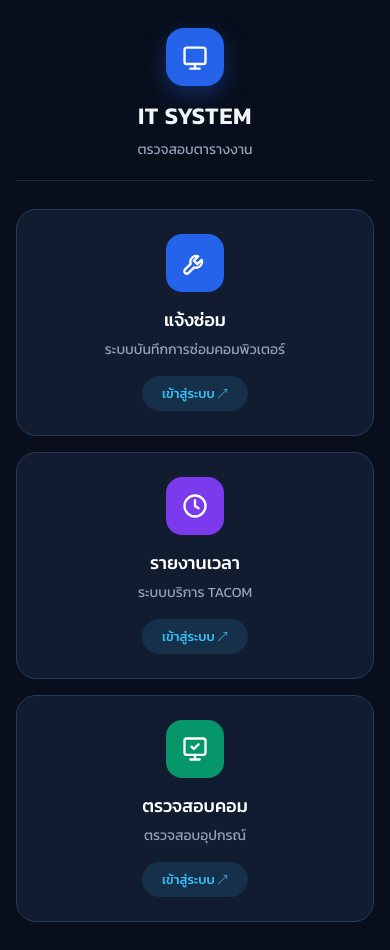
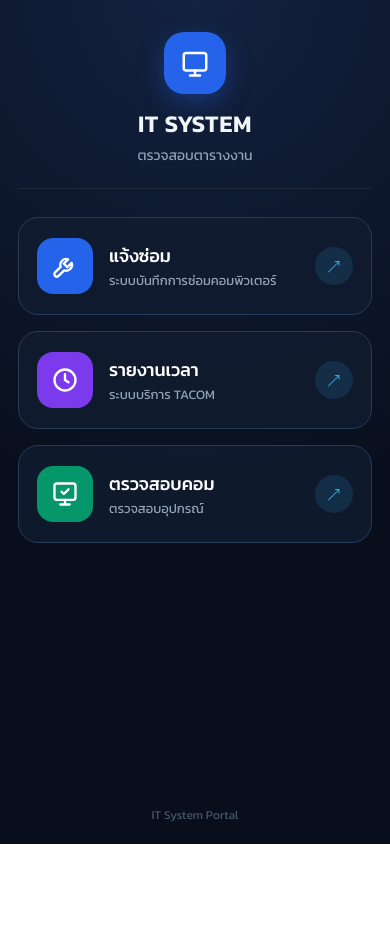
Before and after one commit to ponesatornjob-create/taeieina, a plain HTML site: page index.html in a window 390 px wide. After the commit the page ends 844 px from the top, so only its background shows below. Drawn offline with Linux system fonts and the light colour scheme.

Commit message:
Update index.html

```diff
--- a/index.html
+++ b/index.html
@@ -14,12 +14,17 @@
     box-sizing: border-box;
 }
 
+html, body {
+    height: 100%;
+}
+
 body {
     font-family: 'Kanit', sans-serif;
-    background: #080e1b;
+    background: radial-gradient(circle at top center, #132240 0%, #080e1b 60%);
     color: #f1f5f9;
-    min-height: 100vh;
-    min-height: 100dvh;
+    height: 100vh;
+    height: 100dvh;
+    overflow: hidden;
     display: flex;
     justify-content: center;
     align-items: center;
@@ -30,6 +35,8 @@ body {
     width: 100%;
     max-width: 1000px;
     margin: 0 auto;
+    display: flex;
+    flex-direction: column;
 }
 
 /* HEADER */
@@ -91,7 +98,7 @@ body {
     align-items: center;
     text-align: center;
     padding: 30px 20px;
-    background: #111c30;
+    background: rgba(17, 28, 48, 0.85);
     border: 1px solid #263b5a;
     border-radius: 22px;
     text-decoration: none;
@@ -120,6 +127,7 @@ body {
     align-items: center;
     justify-content: center;
     margin: 0 auto 18px;
+    flex-shrink: 0;
 }
 
 .icon svg {
@@ -145,6 +153,10 @@ body {
 }
 
 /* TEXT */
+.card-text {
+    width: 100%;
+}
+
 .card h2 {
     font-size: 20px;
     font-weight: 500;
@@ -160,7 +172,9 @@ body {
 
 .btn {
     margin-top: auto;
-    display: inline-block;
+    display: inline-flex;
+    align-items: center;
+    justify-content: center;
     padding: 8px 18px;
     border-radius: 999px;
     background: rgba(56, 189, 248, 0.12);
@@ -168,33 +182,48 @@ body {
     font-weight: 500;
     color: #38bdf8;
     transition: background 0.25s ease;
+    flex-shrink: 0;
 }
 
 .card:hover .btn {
     background: rgba(56, 189, 248, 0.22);
 }
 
-/* MOBILE */
+/* FOOTER */
+.footer {
+    margin-top: 32px;
+    text-align: center;
+    font-size: 12px;
+    color: #475569;
+}
+
+/* MOBILE - ชิดบน เต็มตา ไม่โล่ง ไม่ต้องเลื่อน */
 @media (max-width: 768px) {
     body {
-        padding: 28px 16px;
+        align-items: flex-start;
+        padding: 32px 18px 20px;
+    }
+
+    .container {
+        max-width: 420px;
+        height: 100%;
     }
 
     .header {
         margin-bottom: 28px;
-        padding-bottom: 20px;
+        padding-bottom: 22px;
     }
 
     .logo {
-        width: 58px;
-        height: 58px;
-        border-radius: 18px;
+        width: 62px;
+        height: 62px;
+        border-radius: 20px;
         margin-bottom: 12px;
     }
 
     .logo svg {
-        width: 28px;
-        height: 28px;
+        width: 30px;
+        height: 30px;
     }
 
     .header h1 {
@@ -203,26 +232,34 @@ body {
 
     .header p {
         font-size: 14px;
+        margin-top: 4px;
     }
 
     .cards {
         flex-direction: column;
-        align-items: center;
         gap: 16px;
     }
 
     .card {
+        flex: none;
         width: 100%;
-        max-width: 360px;
-        padding: 24px 20px;
+        flex-direction: row;
+        align-items: center;
+        text-align: left;
+        padding: 20px 18px;
+        gap: 16px;
         border-radius: 20px;
     }
 
+    .card:hover {
+        transform: none;
+    }
+
     .icon {
-        width: 58px;
-        height: 58px;
+        width: 56px;
+        height: 56px;
         border-radius: 16px;
-        margin-bottom: 14px;
+        margin: 0;
     }
 
     .icon svg {
@@ -230,19 +267,39 @@ body {
         height: 28px;
     }
 
+    .card-text {
+        flex: 1;
+        min-width: 0;
+    }
+
     .card h2 {
         font-size: 18px;
-        margin-bottom: 6px;
+        margin-bottom: 3px;
     }
 
     .card p {
-        font-size: 14px;
-        margin-bottom: 16px;
+        font-size: 13px;
+        margin-bottom: 0;
+        line-height: 1.4;
     }
 
     .btn {
-        font-size: 13px;
-        padding: 8px 20px;
+        margin-top: 0;
+        width: 38px;
+        height: 38px;
+        padding: 0;
+        font-size: 16px;
+        border-radius: 50%;
+    }
+
+    .btn span {
+        display: none;
+    }
+
+    .footer {
+        margin-top: auto;
+        padding-top: 16px;
+        font-size: 12px;
     }
 }
 </style>
@@ -276,9 +333,11 @@ body {
                     <path d="M14.7 6.3a5 5 0 0 0-6.4 6.4L3.5 17.5a2.1 2.1 0 0 0 3 3l4.8-4.8a5 5 0 0 0 6.4-6.4L14 13l-3-3z"/>
                 </svg>
             </div>
+            <div class="card-text">
                 <h2>แจ้งซ่อม</h2>
                 <p>ระบบบันทึกการซ่อมคอมพิวเตอร์</p>
-            <div class="btn">เข้าสู่ระบบ ↗</div>
+            </div>
+            <div class="btn"><span>เข้าสู่ระบบ&nbsp;</span>↗</div>
         </a>
 
         <!-- 2. รายงานเวลา -->
@@ -292,9 +351,11 @@ body {
                     <path d="M12 7v5l3 2"/>
                 </svg>
             </div>
+            <div class="card-text">
                 <h2>รายงานเวลา</h2>
                 <p>ระบบบริการ TACOM</p>
-            <div class="btn">เข้าสู่ระบบ ↗</div>
+            </div>
+            <div class="btn"><span>เข้าสู่ระบบ&nbsp;</span>↗</div>
         </a>
 
         <!-- 3. ตรวจสอบคอม -->
@@ -309,12 +370,16 @@ body {
                     <path d="m9 10 2 2 4-4"/>
                 </svg>
             </div>
+            <div class="card-text">
                 <h2>ตรวจสอบคอม</h2>
                 <p>ตรวจสอบอุปกรณ์</p>
-            <div class="btn">เข้าสู่ระบบ ↗</div>
+            </div>
+            <div class="btn"><span>เข้าสู่ระบบ&nbsp;</span>↗</div>
         </a>
 
     </main>
+
+    <footer class="footer">IT System Portal</footer>
 
 </div>
 
```
Lines whose indentation alone changed are shown as unchanged.
